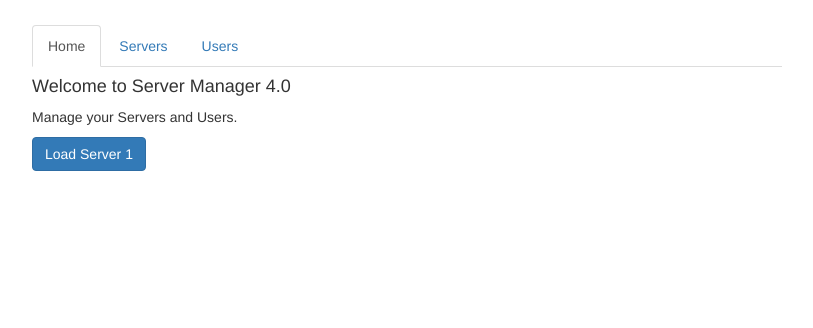
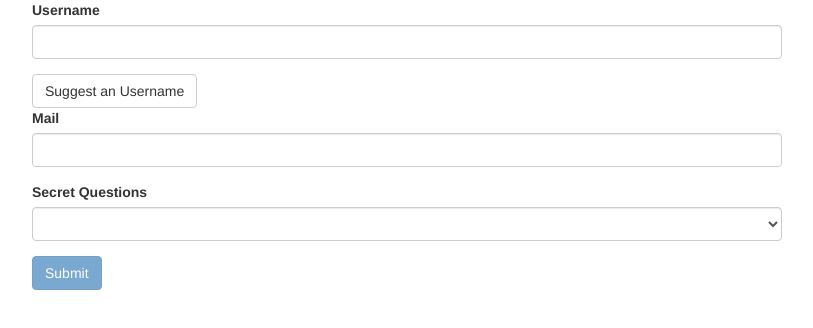
Before and after one commit to momen882001/Practicing-angular, an Angular app in the folder client/: page / in a window 1280 px wide. Shown: the top 328 px of the page, without its empty margins (233-1046 px from the left). Built offline with nearby package versions, Linux system fonts and the light colour scheme.

Commit message:
Form beginning practice

```diff
--- a/client/src/app/app.component.css
+++ b/client/src/app/app.component.css
@@ -0,0 +1,3 @@
+input.ng-invalid.ng-touched {
+  border: 1px solid red;
+}
--- a/client/src/app/app.component.html
+++ b/client/src/app/app.component.html
@@ -36,8 +36,8 @@
 </div> -->
 
 <!-- routing practice -->
-<div class="container" style="margin-top: 2.5rem;">
-<div class="row">
+<!-- <div class="container" style="margin-top: 2.5rem;">
+<div class="row" style="margin-bottom: 1.5rem;">
   <div class="col-xs-12 col-sm-10 col-md-8 col-sm-offset-1 col-md-offset-2">
     <ul class="nav nav-tabs">
       <li role="presentation" routerLinkActive="active" [routerLinkActiveOptions]="{exact : true}"><a routerLink="/">Home</a></li>
@@ -51,4 +51,34 @@
     <router-outlet></router-outlet>
   </div>
 </div>
+</div> -->
+
+<!-- Forms practice -->
+<div class="container">
+  <div class="row">
+    <div class="col-xs-12 col-sm-10 col-md-8 col-sm-offset-1 col-md-offset-2">
+      <form (ngSubmit)="onSubmit()" #f="ngForm">
+        <div id="user-data">
+          <div class="form-group">
+            <label for="username">Username</label>
+            <input required type="text" id="username" class="form-control" ngModel name="username">
+          </div>
+          <button class="btn btn-default" type="button">Suggest an Username</button>
+          <div class="form-group">
+            <label for="email">Mail</label>
+            <input required email type="email" id="email" class="form-control" ngModel #email="ngModel" name="email">
+            <span class="help-block" *ngIf="!email.valid && email.touched">Please enter valid email</span>
+          </div>
+        </div>
+        <div class="form-group">
+          <label for="secret">Secret Questions</label>
+          <select id="secret" class="form-control" ngModel name="secret">
+            <option value="pet">Your first Pet?</option>
+            <option value="teacher">Your first teacher?</option>
+          </select>
+        </div>
+        <button [disabled]="!f.valid" class="btn btn-primary" type="submit">Submit</button>
+      </form>
+    </div>
+  </div>
 </div>
--- a/client/src/app/app.component.ts
+++ b/client/src/app/app.component.ts
@@ -26,8 +26,9 @@
 
 // }
 
-import { Component , OnInit } from '@angular/core';
+import { Component , OnInit , ViewChild } from '@angular/core';
 import { AccountsDataService } from './services/accounts-data.service';
+import { NgForm } from '@angular/forms';
 
 @Component({
   selector: 'app-root',
@@ -35,6 +36,15 @@ import { AccountsDataService } from './services/accounts-data.service';
   styleUrls: ['./app.component.css'],
 })
 export class AppComponent implements OnInit {
+  @ViewChild('f')  signupForm! : NgForm;
+
+  // onSubmit(form : NgForm) {
+  //   console.log(form);
+  // }
+
+  onSubmit() {
+    console.log(this.signupForm);
+  }
 
   constructor(private accountData : AccountsDataService){}
 
--- a/client/src/app/home/home.component.html
+++ b/client/src/app/home/home.component.html
@@ -1,3 +1,3 @@
 <h4>Welcome to Server Manager 4.0</h4>
 <p>Manage your Servers and Users.</p>
-<button class="btn btn-primary" (click)="onLoadServersPage(1)">Load Server 1</button>
+<!-- <button class="btn btn-primary" (click)="onLoadServersPage(1)">Load Server 1</button> -->
--- a/client/src/index.html
+++ b/client/src/index.html
@@ -2,7 +2,7 @@
 <html lang="en">
 <head>
   <meta charset="utf-8">
-  <title>Gag elgad</title>
+  <title>practicing</title>
   <base href="/">
   <meta name="viewport" content="width=device-width, initial-scale=1">
   <link rel="icon" type="image/x-icon" href="favicon.ico">
```
